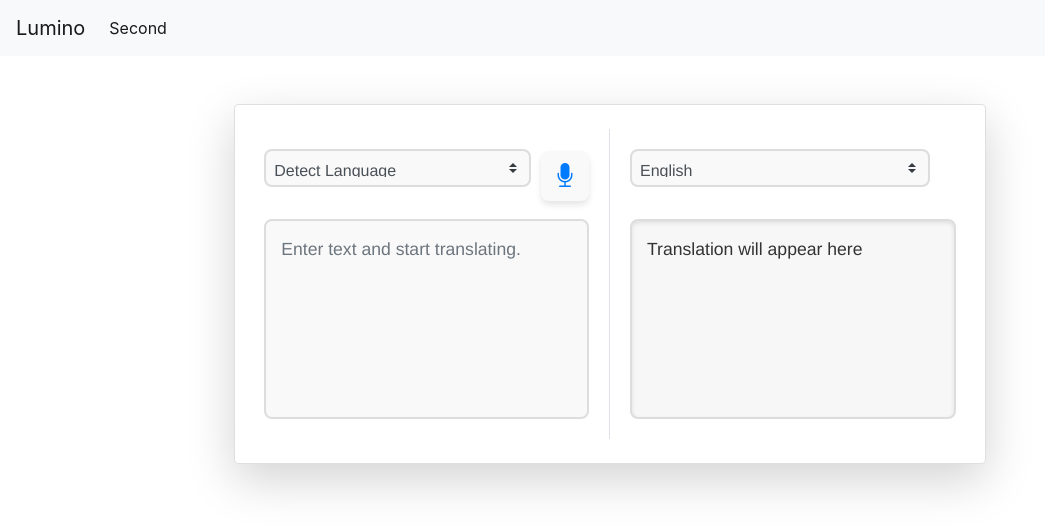
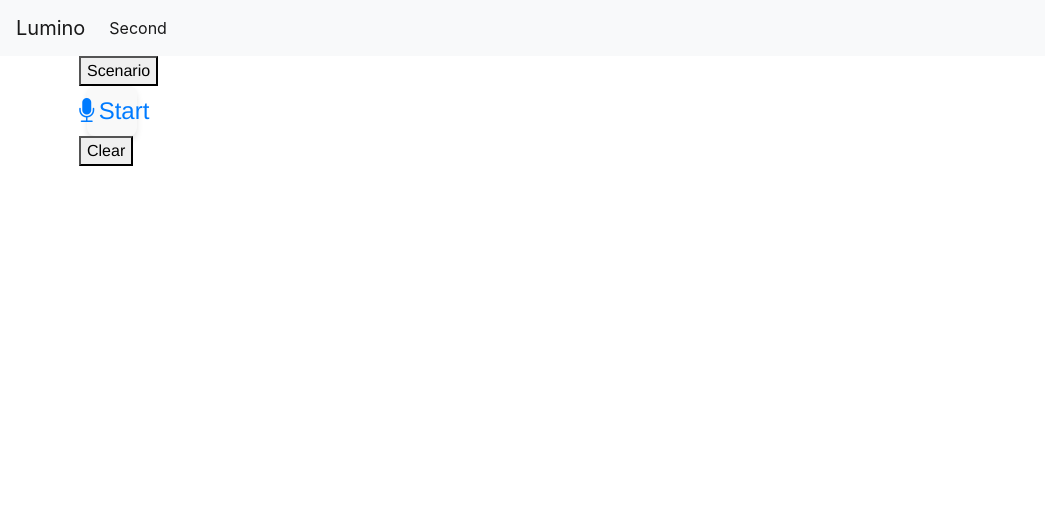
Before and after one commit to LGMOak/lumino, a Flask app: template web/templates/index.html in a window 1280 px wide. Shown: the top 532 px of the page, without its empty margins (0-1045 px from the left). Run offline with Flask 3, Linux system fonts and the light colour scheme; the template is opened without the code that fills it, so the values that code supplies are empty; some libraries are stand-ins or nearby versions.

Commit message:
Update index.html
Dialogue Box similar to ChatGPT style with user audio input and translated output

```diff
--- a/web/templates/index.html
+++ b/web/templates/index.html
@@ -5,70 +5,95 @@
 {% endblock %}
 
 {% block content %}
-<div class="container my-5">
-    <div class="row justify-content-center">
-        <div class="col-12 col-lg-10">
-            <div class="card p-4 shadow-lg rounded-lg">
-                <div class="row">
-                    <!-- Input Section -->
-                    <div class="col-12 col-md-6 position-relative border-right">
-                        <div class="d-flex justify-content-between align-items-center mb-3">
-                            <select id="input-language" class="form-select form-select-lg mb-3 custom-select">
-                                <option value="auto">Detect Language</option>
-                                <option value="en">English</option>
-                                <option value="es">Spanish</option>
-                                <option value="de">German</option>
-                            </select>
-                            <button class="btn btn-light mic-btn mic-btn-icon"><i class="bi bi-mic-fill"></i></button>
+<body class="webUI">
+    <!-- dynamic update the content -->
+    <div class="chat"></div>
+
+    <!-- Footer  -->
+    <div class="footer">
+        <div class="selection">
+            <button id="scenario">Scenario</button>
         </div>
-                        <textarea id="input-textarea" class="form-control custom-textarea" rows="5" placeholder="Enter text and start translating."></textarea>
+        <button id="mic-btn" class="btn btn-primary mic-btn-icon mx-2">
+            <i class="bi bi-mic-fill"></i> Start
+        </button>
+        <button id="clearConversation">Clear</button>
     </div>
+</body>
 
-                    <!-- Output Section -->
-                    <div class="col-12 col-md-6 position-relative">
-                        <div class="d-flex justify-content-between align-items-center mb-3">
-                            <select id="output-language" class="form-select form-select-lg mb-3 custom-select">
-                                <option value="en">English</option>
-                                <option value="zh">Chinese (Simplified)</option>
-                                <option value="de">German</option>
-                                <option value="es">Spanish</option>
-                            </select>
-                        </div>
-                        <div class="translation-result">Translation will appear here</div>
-                    </div>
-                </div>
-            </div>
-        </div>
-    </div>
-</div>
 <script>
-    // Function to send a POST request to the server to translate the text
-    document.getElementById("mic-btn").addEventListener("click", function() {
-        // Should not be able to click the button while the translation is in progress
-        document.getElementById("mic-btn").disabled = true;
-        document.getElementById("translated-text").innerHTML = "Listening...";
+    document.addEventListener('DOMContentLoaded', function() {
+        // Get references to critical elements
+        const micBtn = document.getElementById("mic-btn");
+        const chatWindow = document.querySelector('.chat'); // Assuming .chat is the class for your chat window container
 
-        // Send a POST request to the server to start the translation
-        fetch('/translate', {
-            method: 'POST'
+        // Check if critical elements exist; log error and return if not
+        if (!micBtn || !chatWindow) {
+            console.error("Critical elements missing on the page!");
+            return;
+        }
+
+        // Add click event listener to microphone button
+        micBtn.addEventListener("click", function() {
+            this.disabled = true; // Disable the mic button while processing
+
+            console.log("Sending request to backend...");
+
+            // Send POST request to '/translate' endpoint
+            fetch('/translate', { method: 'POST' })
+            .then(response => {
+                console.log("Received response:", response);
+                if (!response.ok) {
+                    throw new Error('Network response was not ok: ' + response.statusText);
+                }
+                return response.json(); // Parse response as JSON
             })
-        .then(response => response.json())
             .then(data => {
+                console.log("Data received:", data);
+                // Check if translation was successful
                 if (data.success) {
-                document.getElementById("translated-text").innerHTML = data.translation; // Update the translation
+                    console.log("Attempting to add messages to the chat window...");
+                    // Add recognized and translated messages to the chat window
+                    addChatMessage(data.recognized_text, data.translated_text);
                 } else {
-                document.getElementById("translated-text").innerHTML = "Failed to translate speech."; // Show an error message if any
+                    console.log("Data success flag is false or data missing important fields.");
+                    // Add error message to chat window if translation fails
+                    addChatMessage("Error", data.error || "No specific error message provided.");
                 }
             })
-        // Catch any errors and log them to the console
             .catch(error => {
-            console.error("Error during translation:", error);
-            document.getElementById("translated-text").innerHTML = "Error occurred during translation.";
+                console.error("Fetch error:", error);
+                // Add fetch error message to chat window on error
+                addChatMessage("Fetch error", error.message);
             })
             .finally(() => {
-            // Enable the button after the translation is complete
-            document.getElementById("mic-btn").disabled = false;
+                this.disabled = false; // Re-enable mic button after request completes
             });
+        });
+
+        // Function to add messages to the chat window
+        function addChatMessage(recognizedText, translatedText) {
+            console.log("Adding messages: ", recognizedText, translatedText);
+
+            // Create a div element for user message (recognized text)
+            const userMessage = document.createElement('div');
+            userMessage.classList.add('message', 'user'); // Add CSS classes 'message' and 'user' to style the message
+            userMessage.textContent = 'Recognized: ' + recognizedText; // Display recognized text
+
+            // Append user message to the chat window
+            chatWindow.appendChild(userMessage);
+
+            // Create a div element for bot message (translated text)
+            const botMessage = document.createElement('div');
+            botMessage.classList.add('message', 'computer'); // Add CSS classes 'message' and 'computer' for styling
+            botMessage.textContent = 'Translated: ' + translatedText; // Display translated text
+
+            // Append bot message to the chat window
+            chatWindow.appendChild(botMessage);
+
+            // Scroll chat window to the bottom to show latest messages
+            chatWindow.scrollTop = chatWindow.scrollHeight;
+        }
     });
 </script>
 {% endblock %}
```
Lines whose indentation alone changed are shown as unchanged.
